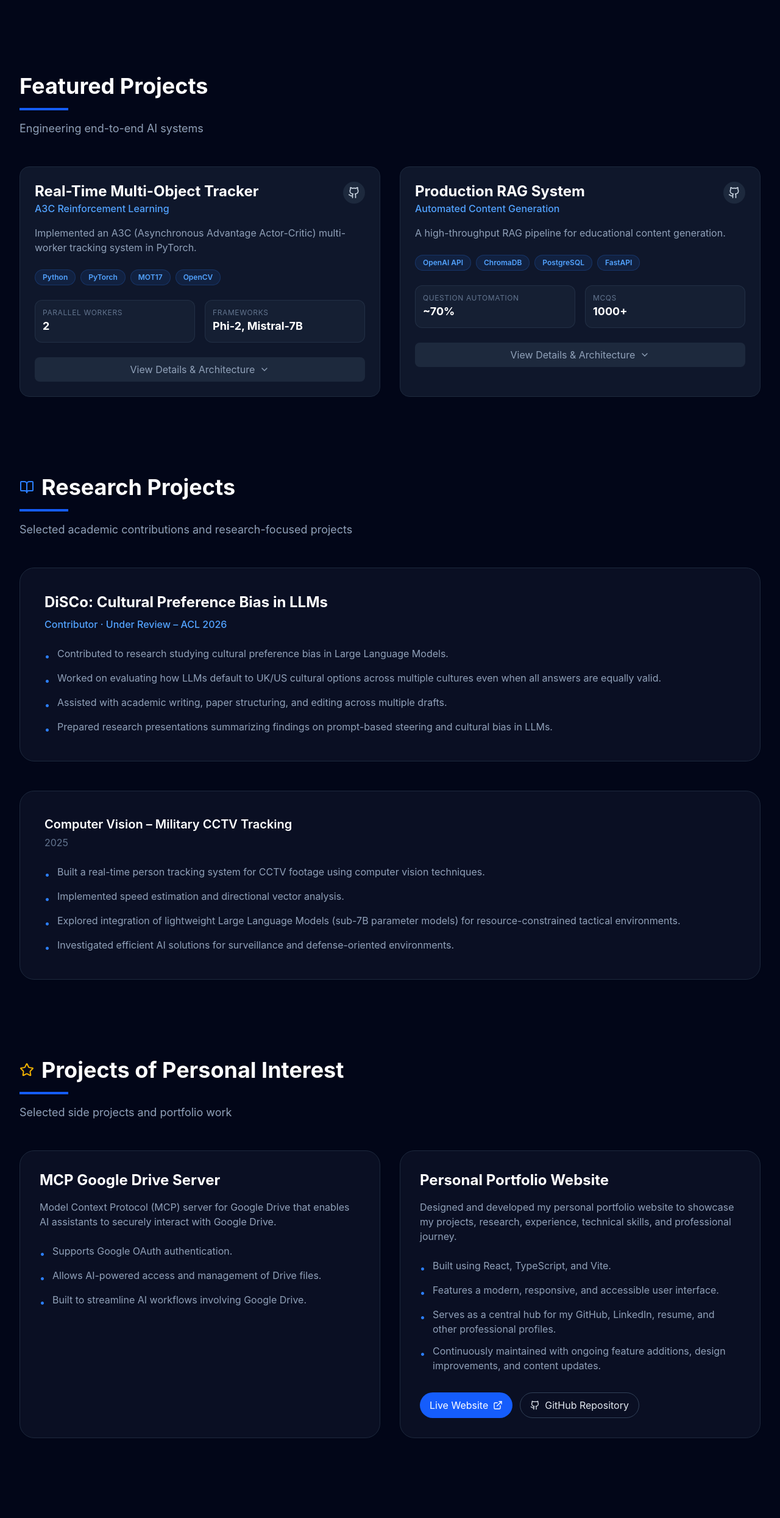
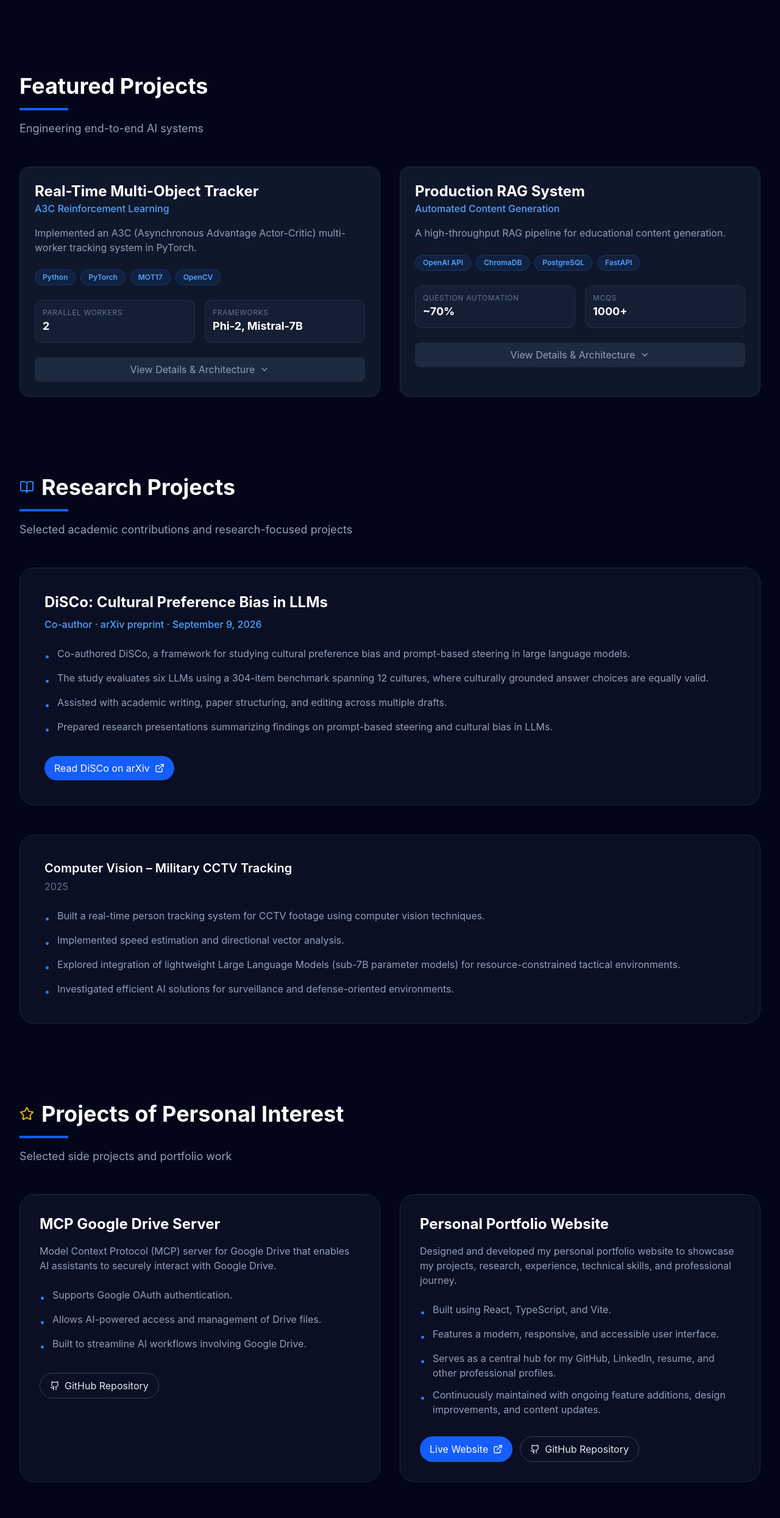
Before and after one commit to Sravya430/Website, a React (Vite) app: page / in a window 1280 px wide. Shown: the part 1109-3599 px from the top of the page at 61% size. Built offline with nearby package versions, Linux system fonts and the light colour scheme.

Commit message:
Update DiSCo preprint and correct project links

```diff
--- a/src/components/ChatAssistant.tsx
+++ b/src/components/ChatAssistant.tsx
@@ -43,7 +43,7 @@ export const ChatAssistant: React.FC = () => {
         const skillsList = data.skills_v2.flatMap(cat => cat.items.map(s => s.name)).join(', ');
         response = `Her core skills include: ${skillsList}.`;
       } else if (query.includes('experience') || query.includes('intern')) {
-        response = `Sravya was a Software Engineering Intern (AI) at National Finance Olympiad where she ${data.experience[0].highlights[0]}`;
+        response = `Sravya was an ${data.experience[0].role} at National Finance Olympiad. ${data.experience[0].highlights.join(' ')}`;
       } else if (query.includes('education') || query.includes('college') || query.includes('bits')) {
         response = `She is a Computer Science undergraduate at BITS Pilani (CGPA: 5.62).`;
       } else if (query.includes('contact') || query.includes('email')) {
--- a/src/components/ExtraSections.tsx
+++ b/src/components/ExtraSections.tsx
@@ -25,18 +25,18 @@ export const ExtraSections: React.FC = () => {
             <div className="flex flex-col md:flex-row md:items-center md:justify-between gap-3">
               <div>
                 <h3 className="text-2xl font-bold text-white">DiSCo: Cultural Preference Bias in LLMs</h3>
-                <p className="text-blue-400 font-medium mt-2">Contributor · Under Review – ACL 2026</p>
+                <p className="text-blue-400 font-medium mt-2">Co-author · arXiv preprint · September 9, 2026</p>
               </div>
             </div>
 
             <ul className="mt-6 space-y-3 text-slate-400">
               <li className="flex gap-3">
                 <span className="text-blue-500 mt-1">•</span>
-                Contributed to research studying cultural preference bias in Large Language Models.
+                Co-authored DiSCo, a framework for studying cultural preference bias and prompt-based steering in large language models.
               </li>
               <li className="flex gap-3">
                 <span className="text-blue-500 mt-1">•</span>
-                Worked on evaluating how LLMs default to UK/US cultural options across multiple cultures even when all answers are equally valid.
+                The study evaluates six LLMs using a 304-item benchmark spanning 12 cultures, where culturally grounded answer choices are equally valid.
               </li>
               <li className="flex gap-3">
                 <span className="text-blue-500 mt-1">•</span>
@@ -47,6 +47,14 @@ export const ExtraSections: React.FC = () => {
                 Prepared research presentations summarizing findings on prompt-based steering and cultural bias in LLMs.
               </li>
             </ul>
+            <a
+              href="https://arxiv.org/abs/2609.10253"
+              target="_blank"
+              rel="noopener noreferrer"
+              className="mt-8 inline-flex items-center gap-2 px-4 py-2 rounded-full bg-blue-600 text-white hover:bg-blue-700 transition-colors"
+            >
+              Read DiSCo on arXiv <ExternalLink size={16} />
+            </a>
           </motion.div>
 
           <div className="pt-4">
@@ -119,6 +127,14 @@ export const ExtraSections: React.FC = () => {
                 Built to streamline AI workflows involving Google Drive.
               </li>
             </ul>
+            <a
+              href="https://github.com/Sravya430/MCP-Google-Drive"
+              target="_blank"
+              rel="noopener noreferrer"
+              className="mt-8 inline-flex items-center gap-2 px-4 py-2 rounded-full border border-slate-700 text-slate-200 hover:bg-slate-800 transition-colors"
+            >
+              <Github size={16} /> GitHub Repository
+            </a>
           </motion.div>
 
           <motion.div
@@ -160,7 +176,7 @@ export const ExtraSections: React.FC = () => {
                 Live Website <ExternalLink size={16} />
               </a>
               <a
-                href="https://github.com/Sravya430/Website.git"
+                href="https://github.com/Sravya430/Website"
                 target="_blank"
                 rel="noopener noreferrer"
                 className="inline-flex items-center gap-2 px-4 py-2 rounded-full border border-slate-700 text-slate-200 hover:bg-slate-800 transition-colors"
--- a/src/components/ProjectCard.tsx
+++ b/src/components/ProjectCard.tsx
@@ -29,11 +29,11 @@ export const ProjectCard: React.FC<ProjectProps> = ({ project }) => {
             <h3 className="text-2xl font-bold text-white">{project.title}</h3>
             <p className="text-blue-400 font-medium">{project.subtitle}</p>
           </div>
-          <div className="flex gap-2">
-            <a href={project.github} target="_blank" rel="noopener noreferrer" className="p-2 bg-slate-800 rounded-full text-slate-300 hover:text-white transition-colors">
+          {project.github && (
+            <a href={project.github} target="_blank" rel="noopener noreferrer" aria-label={`View ${project.title} repository on GitHub`} className="p-2 bg-slate-800 rounded-full text-slate-300 hover:text-white transition-colors">
               <Github size={20} />
             </a>
-          </div>
+          )}
         </div>
 
         <p className="text-slate-400 mb-6">{project.description}</p>
```
